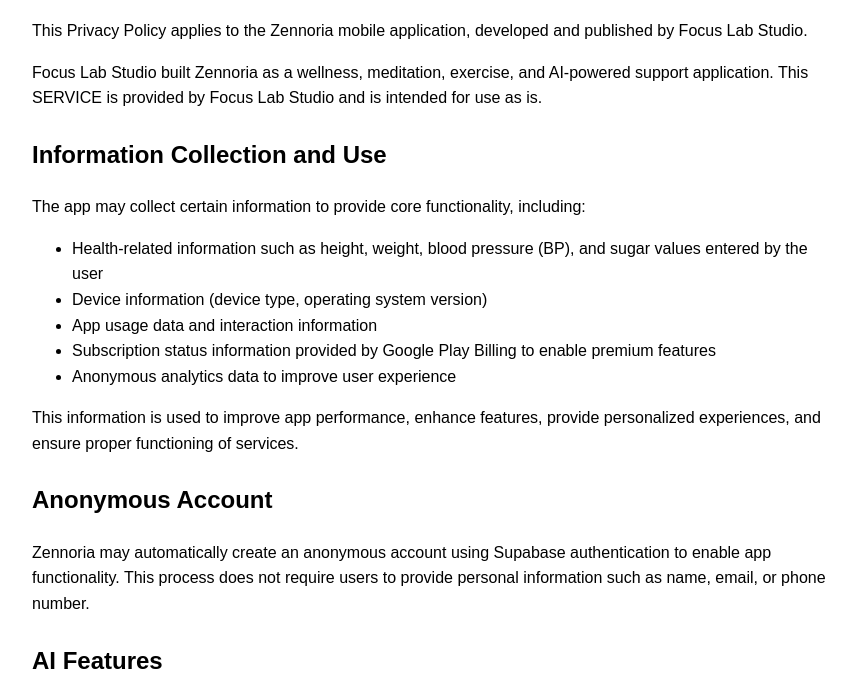
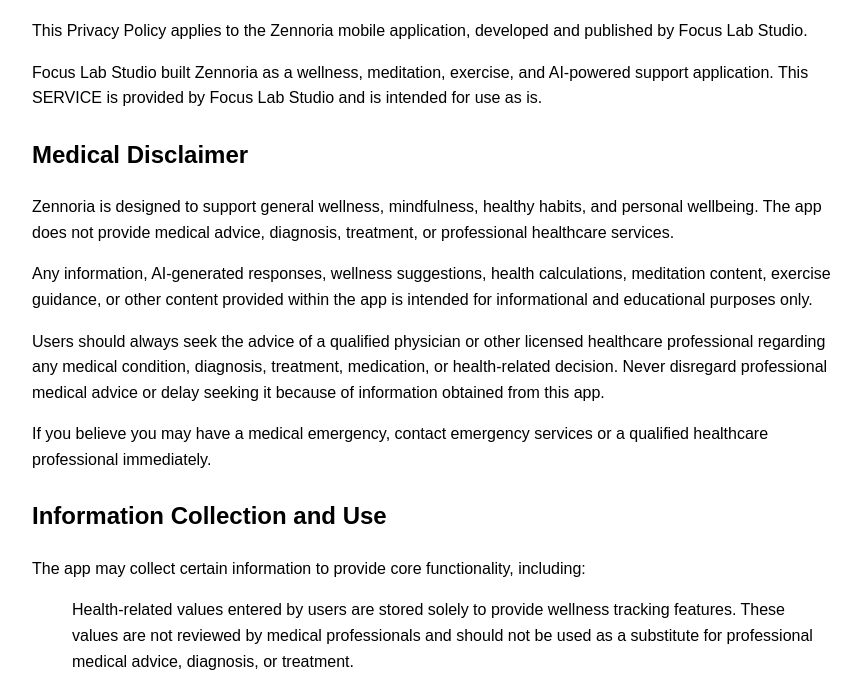
Before and after one commit to focus-lab-studio/zennoria-privacy-policy, a plain HTML site: page index.html in a window 1280 px wide. Shown: the part 96-783 px from the top of the page, without its empty margins (208-1069 px from the left). Drawn offline with Linux system fonts and the light colour scheme.

Commit message:
Update index.html

```diff
--- a/index.html
+++ b/index.html
@@ -32,12 +32,22 @@
 
 <p>Focus Lab Studio built Zennoria as a wellness, meditation, exercise, and AI-powered support application. This SERVICE is provided by Focus Lab Studio and is intended for use as is.</p>
 
+  <h2>Medical Disclaimer</h2>
+
+<p>Zennoria is designed to support general wellness, mindfulness, healthy habits, and personal wellbeing. The app does not provide medical advice, diagnosis, treatment, or professional healthcare services.</p>
+
+<p>Any information, AI-generated responses, wellness suggestions, health calculations, meditation content, exercise guidance, or other content provided within the app is intended for informational and educational purposes only.</p>
+
+<p>Users should always seek the advice of a qualified physician or other licensed healthcare professional regarding any medical condition, diagnosis, treatment, medication, or health-related decision. Never disregard professional medical advice or delay seeking it because of information obtained from this app.</p>
+
+<p>If you believe you may have a medical emergency, contact emergency services or a qualified healthcare professional immediately.</p>
+
 <h2>Information Collection and Use</h2>
 
 <p>The app may collect certain information to provide core functionality, including:</p>
 
 <ul>
-<li>Health-related information such as height, weight, blood pressure (BP), and sugar values entered by the user</li>
+<p>Health-related values entered by users are stored solely to provide wellness tracking features. These values are not reviewed by medical professionals and should not be used as a substitute for professional medical advice, diagnosis, or treatment.</p>
 <li>Device information (device type, operating system version)</li>
 <li>App usage data and interaction information</li>
 <li>Subscription status information provided by Google Play Billing to enable premium features</li>
```
